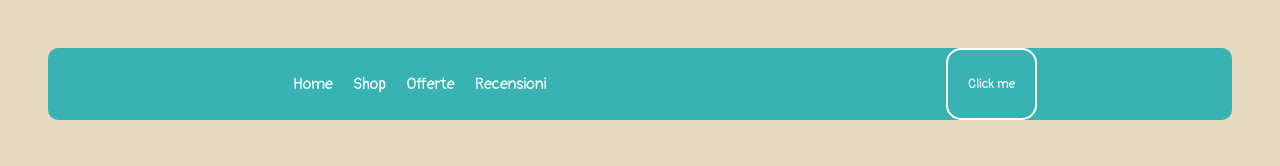
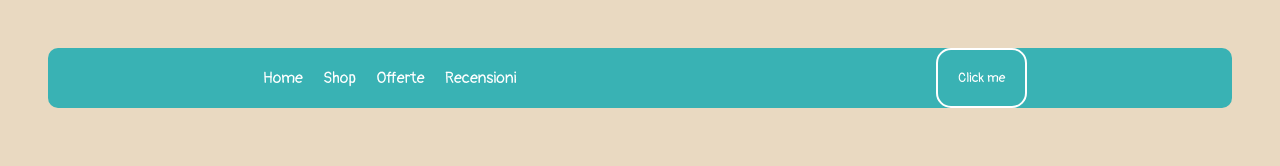
Before and after one commit to Ele-Ele/U2-Giorno8, a plain HTML site: page index.html in a window 1280 px wide. Shown: the top 166 px of the page. Drawn offline with Linux system fonts and the light colour scheme.

Commit message:
add_navbar

```diff
--- a/scss/style.scss
+++ b/scss/style.scss
@@ -26,7 +26,10 @@ nav {
   border-radius: 10px;
 
   ul {
+    margin: $no-margin;
+    padding: 0;
     display: flex;
+    align-items: center;
     list-style-type: none;
     li {
       cursor: pointer;
```
Also changed, not shown: scss/style.css, 1 other file.
